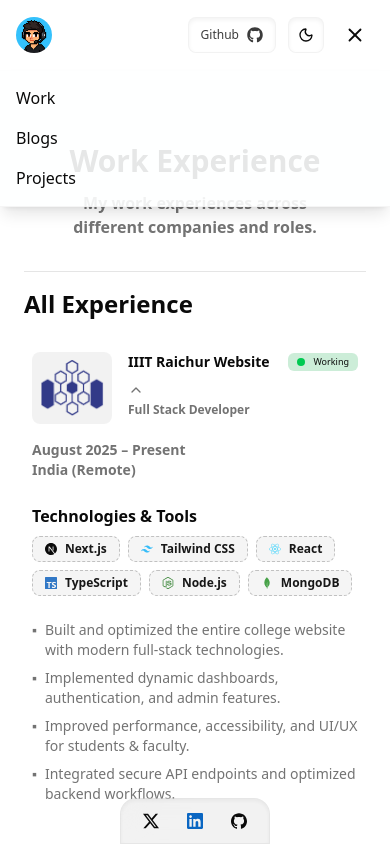
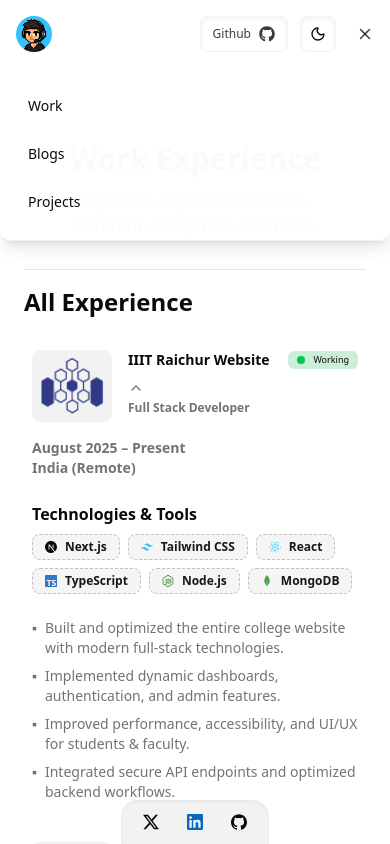
Before and after one commit to vinay-oppuri/port-2, a Next.js app: page /experience in a window 390 px wide. Both pictures are taken after a click on the button 355 px from the left and 35 px from the top of the page. Shown: the top 844 px of the page. Built offline with nearby package versions, Linux system fonts and the light colour scheme.

Commit message:
small UI changes

```diff
--- a/components/Home/1-Header.tsx
+++ b/components/Home/1-Header.tsx
@@ -59,7 +59,7 @@
       </div>
 
       {/* Right: Theme Toggle + Mobile Menu Button */}
-      <div className="flex items-center space-x-3">
+      <div className="flex items-center space-x-3 -mr-2 md:mr-0">
         {/* Theme Toggle */}
         <Link href='www.github.com/vinay-oppuri'>
           <Button variant='outline' className="text-foreground/80">
@@ -72,24 +72,36 @@
 
         {/* Mobile Menu Toggle */}
         <button
-          className="md:hidden p-2 rounded-lg hover:bg-muted transition-colors"
+          className="md:hidden p-2 rounded-lg text-foreground/80 hover:bg-muted transition-colors"
           onClick={() => setMenuOpen(!menuOpen)}
         >
-          {menuOpen ? <X size={22} /> : <Menu size={22} />}
+          {menuOpen ? <X size='18' /> : <Menu size='18' />}
         </button>
       </div>
 
-      {/* Mobile Navigation Menu */}
+      {/* Mobile Navigation Menu (Simple Dropdown) */}
       {menuOpen && (
-        <div className="absolute top-full left-0 w-full bg-background/90 backdrop-blur-xs border-b border-border/40 shadow-lg md:hidden animate-slide-down">
-          <nav className="flex flex-col p-4 space-y-4 text-foreground text-base font-medium">
-            <Link href="/work" onClick={() => setMenuOpen(false)}>
+        <div className="absolute top-full left-0 w-full bg-background/98 backdrop-blur-md border-b border-foreground/5 rounded-b-lg shadow-lg md:hidden animate-in slide-in-from-top-5 fade-in duration-200">
+          <nav className="flex flex-col p-4 space-y-1">
+            <Link
+              href="/experience"
+              onClick={() => setMenuOpen(false)}
+              className="p-3 rounded-md hover:bg-muted transition-colors text-foreground font-medium text-sm"
+            >
               Work
             </Link>
-            <Link href="/blogs" onClick={() => setMenuOpen(false)}>
+            <Link
+              href="/blogs"
+              onClick={() => setMenuOpen(false)}
+              className="p-3 rounded-md hover:bg-muted transition-colors text-foreground font-medium text-sm"
+            >
               Blogs
             </Link>
-            <Link href="/projects" onClick={() => setMenuOpen(false)}>
+            <Link
+              href="/projects"
+              onClick={() => setMenuOpen(false)}
+              className="p-3 rounded-md hover:bg-muted transition-colors text-foreground font-medium text-sm"
+            >
               Projects
             </Link>
           </nav>
--- a/components/common/social-links.tsx
+++ b/components/common/social-links.tsx
@@ -17,7 +17,7 @@
         bottom-0 left-1/2 -translate-x-1/2
         md:left-0 md:bottom-auto md:top-1/2 md:-translate-y-1/2 md:translate-x-0
         flex md:flex-col items-center
-        gap-4 shadow-inner-strong
+        gap-4 shadow-inner shadow-foreground/5
         bg-foreground/5 backdrop-blur-lg
         px-4 md:px-4 py-2 md:py-6
         rounded-t-2xl md:rounded-r-2xl md:rounded-none
```
